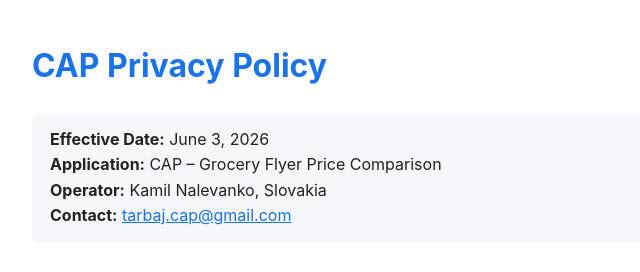
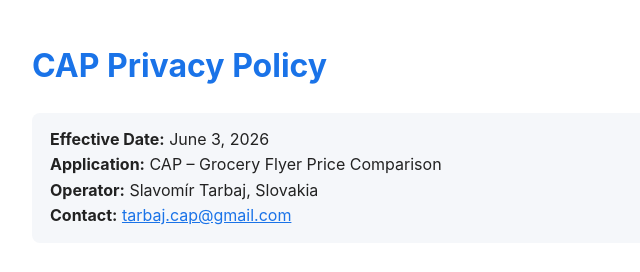
Before and after one commit to tarbajcap/tarbajcap.github.io, a plain HTML site: page privacy.html in a window 1280 px wide. Shown: the top 272 px of the page, 228-868 px from the left. Drawn offline with Linux system fonts and the light colour scheme.

Commit message:
Update privacy.html

```diff
--- a/privacy.html
+++ b/privacy.html
@@ -33,7 +33,7 @@
 <div class="meta">
   <strong>Effective Date:</strong> June 3, 2026<br>
   <strong>Application:</strong> CAP – Grocery Flyer Price Comparison<br>
-  <strong>Operator:</strong> Kamil Nalevanko, Slovakia<br>
+  <strong>Operator:</strong> Slavomír Tarbaj, Slovakia<br>
   <strong>Contact:</strong> <a href="mailto:tarbaj.cap@gmail.com">tarbaj.cap@gmail.com</a>
 </div>
 
```
